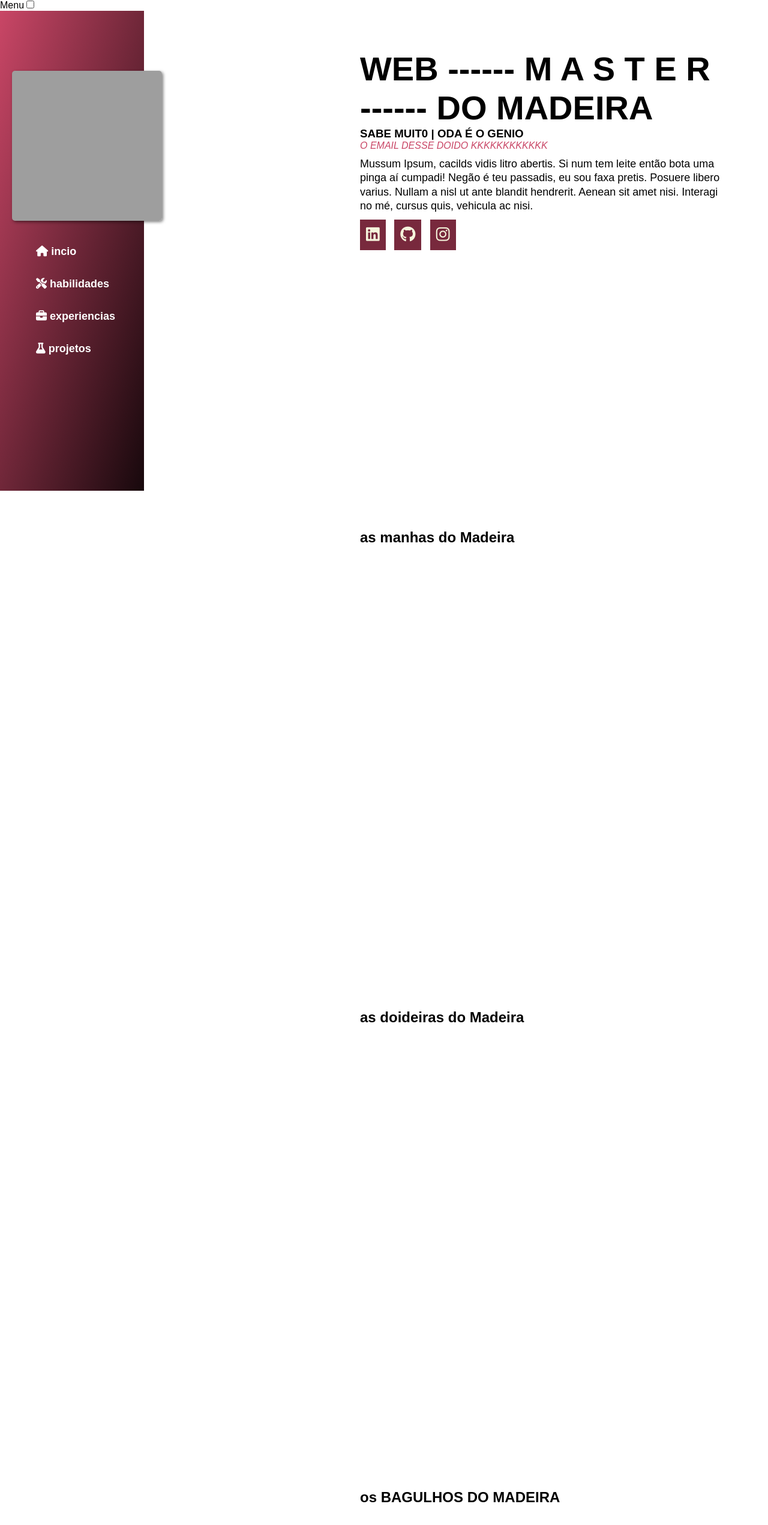
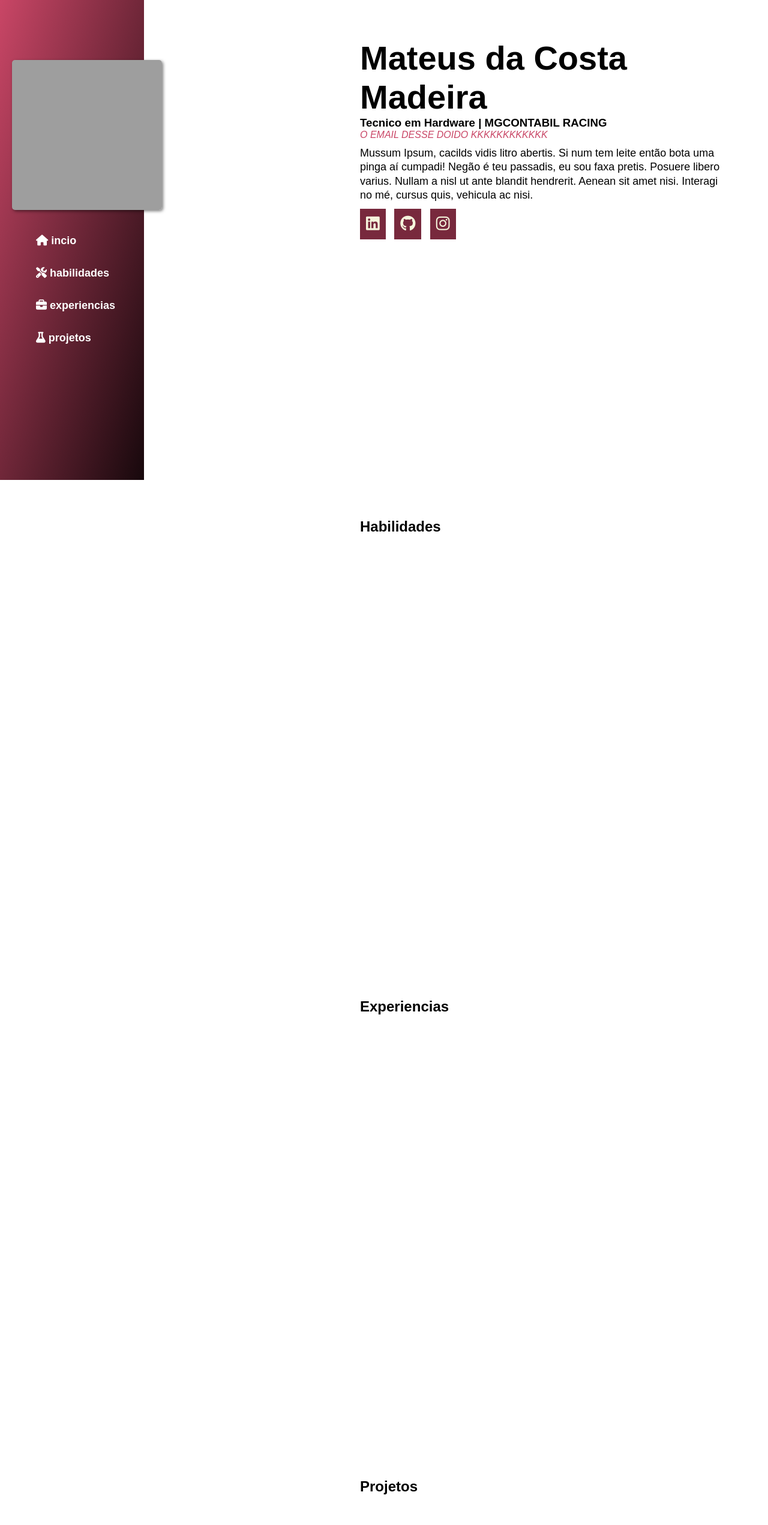
Before and after one commit to feromateus/feromateus.github.io, a plain HTML site: page index.html in a window 1280 px wide. Shown: the top 2542 px of the page at 60% size. Drawn offline with Linux system fonts and the light colour scheme; grey boxes are pictures that could not be loaded.

Commit message:
menu moblie (menu icon)

```diff
--- a/index.html
+++ b/index.html
@@ -2,6 +2,7 @@
 <html>
 
 <head>
+    <meta charset="utf-8">
     <title>
         Mateus Madeira
     </title>
@@ -11,7 +12,7 @@
 
 <body>
     <label for="menu-check" class="menu-label">
-        Menu
+        <i class="fa-solid fa-bars"></i>
     </label>
     <input type="checkbox" id="menu-check">
 
@@ -49,9 +50,9 @@
     <main>
         <section id="home">
             <h1 class="section-title">
-                WEB ------ M A S T E R ------ DO MADEIRA
+                Mateus da Costa Madeira
             </h1>
-            <h3> SABE MUIT0 | ODA É O GENIO</h3>
+            <h3> Tecnico em Hardware | MGCONTABIL RACING</h3>
             <address>
                 <a class="email-link" href="malito:feromateus@hotmail.com">O EMAIL DESSE DOIDO KKKKKKKKKKKK</a>
             </address>
@@ -70,7 +71,7 @@
                     </a>
                 </li>
                 <li>
-                    <a href="">
+                    <a href="https://github.com/feromateus">
                         <i class="fa-brands fa-github"></i>
                     </a>
                 </li>
@@ -83,17 +84,17 @@
         </section>
         <section id="skills">
             <h2>
-                as manhas do Madeira
+                Habilidades
             </h2>
         </section>
         <section id="experience">
             <h2>
-                as doideiras do Madeira
+                Experiencias
             </h2>
         </section>
         <section id="projects">
             <h2>
-                os BAGULHOS DO MADEIRA
+                Projetos
             </h2>
         </section>
     </main>
--- a/style.css
+++ b/style.css
@@ -110,6 +110,10 @@ section {
     background-color: var(--secondary);
 }
 
+.menu-label, #menu-check{
+    display: none;
+}
+
 @media (max-width: 600px) {
 
     section {
@@ -146,6 +150,8 @@ section {
         right: 0;
         background-color: #fff;
         margin: 5px;
+        z-index: 1;
+        font-size: 20px;
     }
 
     #menu-check {
```
